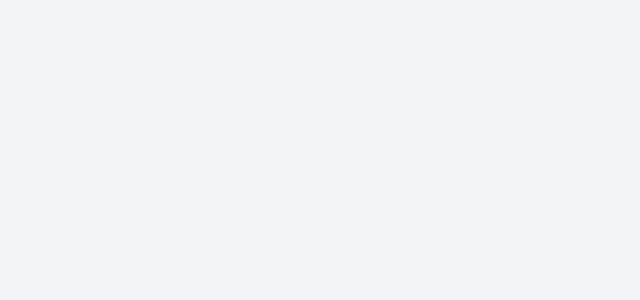
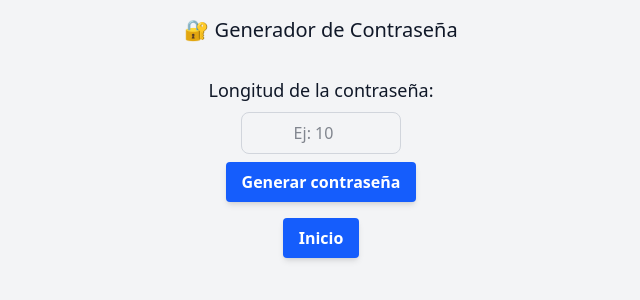
Before and after one commit to JCMeloza/EjerciciosReactJs, a React (Vite) app: page /ejercicio7 in a window 1280 px wide. Before the commit this address had no page. Shown: the top 300 px of the page, without its empty margins (319-959 px from the left). Built offline with nearby package versions, Linux system fonts and the light colour scheme.

Commit message:
ejercicios de generar contraseña aleatoria

```diff
--- /dev/null
+++ b/src/exercises/Ejercicio7/PasswordGenerate.jsx
@@ -0,0 +1,63 @@
+import Button from "../../components/button";
+import { useState } from "react";
+import { useNavigate } from "react-router-dom";
+
+export default function PasswordGenerate(){
+    const navigate = useNavigate();
+    const handleGoHome = ()=> navigate("/");
+
+    const [lenght, setLenght] = useState("");
+    const [password, setPassword] = useState("");
+    const caracteres = "ABCDEFGHIJKLMNOPQRSTUVWXYZabcdefghijklmnopqrstuvwxyz0123456789!@#$%^&*()_+~`|}{[]:;?><,./-=";
+    const [error, setError]= useState("");
+
+    //función para generar la contraseña
+    const generarPassword = ()=>{
+        const longitud = parseInt(lenght);
+
+        if(isNaN(longitud) || longitud < 4){
+            setError("Por favor ingrese un número válido mayor o igual a 4");
+            setPassword("");
+            return;
+        }
+        setError("");
+        let resultado ="";
+
+        for(let i=0; i<longitud; i++){
+            const indice= Math.floor(Math.random() * caracteres.length);
+            resultado += caracteres[indice];
+        }
+        setPassword(resultado);
+    }
+    	return (
+		<div className="p-4 flex flex-col items-center gap-4">
+			<h2 className="text-xl mb-4">🔐 Generador de Contraseña</h2>
+
+			<div className="flex flex-col items-center gap-2">
+				<label htmlFor="longitud" className="text-lg">
+					Longitud de la contraseña:
+				</label>
+				<input
+					id="longitud"
+					type="number"
+					value={lenght}
+					onChange={(e) => setLenght(e.target.value)}
+					placeholder="Ej: 10"
+					className="border border-gray-300 rounded-lg p-2 w-40 text-center focus:outline-none focus:ring-2 focus:ring-violet-400"
+				/>
+				<Button label="Generar contraseña" onClick={generarPassword} />
+			</div>
+
+			{error && <p className="text-red-500 font-medium">{error}</p>}
+
+			{password && (
+				<div className="bg-gray-100 border border-gray-300 rounded-lg p-3 mt-2">
+					<p className="font-mono text-violet-700 break-all">{password}</p>
+				</div>
+			)}
+
+			<Button label="Inicio" onClick={handleGoHome} />
+		</div>
+	);
+
+}
--- /dev/null
+++ b/src/exercises/Ejercicio7/index.jsx
@@ -0,0 +1,4 @@
+import PasswordGenerate from "./PasswordGenerate";
+export default function Ejercicio7() {
+	return <PasswordGenerate />;
+}
--- a/src/router/routes.jsx
+++ b/src/router/routes.jsx
@@ -8,6 +8,7 @@ import Ejercicio3 from "../exercises/Ejercicio3";
 import Ejercicio4 from "../exercises/Ejercicio4";
 import Ejercicio5 from "../exercises/Ejercicio5";
 import Ejercicio6 from "../exercises/Ejercicio6";
+import Ejercicio7 from "../exercises/Ejercicio7";
 
 export default function AppRoutes() {
 	return (
@@ -19,6 +20,7 @@ export default function AppRoutes() {
 			<Route path="/ejercicio4" element={<Ejercicio4 />} />
 			<Route path="/ejercicio5" element={<Ejercicio5 />} />
 			<Route path="/ejercicio6" element={<Ejercicio6 />} />
+			<Route path="/ejercicio7" element={<Ejercicio7 />} />
 		</Routes>
 	);
 }
```
